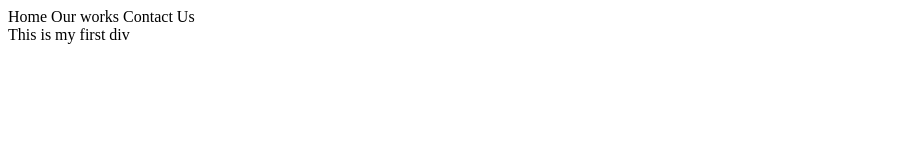
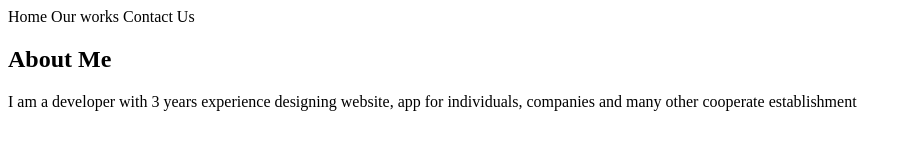
Before and after one commit to antontech01/portfolio-website, a plain HTML site: page index.html in a window 1280 px wide. Shown: the whole page, without its empty margins (0-912 px from the left). Drawn offline with Linux system fonts and the light colour scheme.

Commit message:
added paragragh inside div

```diff
--- a/index.html
+++ b/index.html
@@ -7,8 +7,9 @@
     <body>
         <nav> Home Our works Contact Us</nav>
         <div class="blue">
+            <h2>About Me</h2>
+            <p>I am a developer with 3 years experience designing website, app for individuals, companies and many other cooperate establishment</p>
 
-            This is my first div
         </div>
 
     </body>
```
